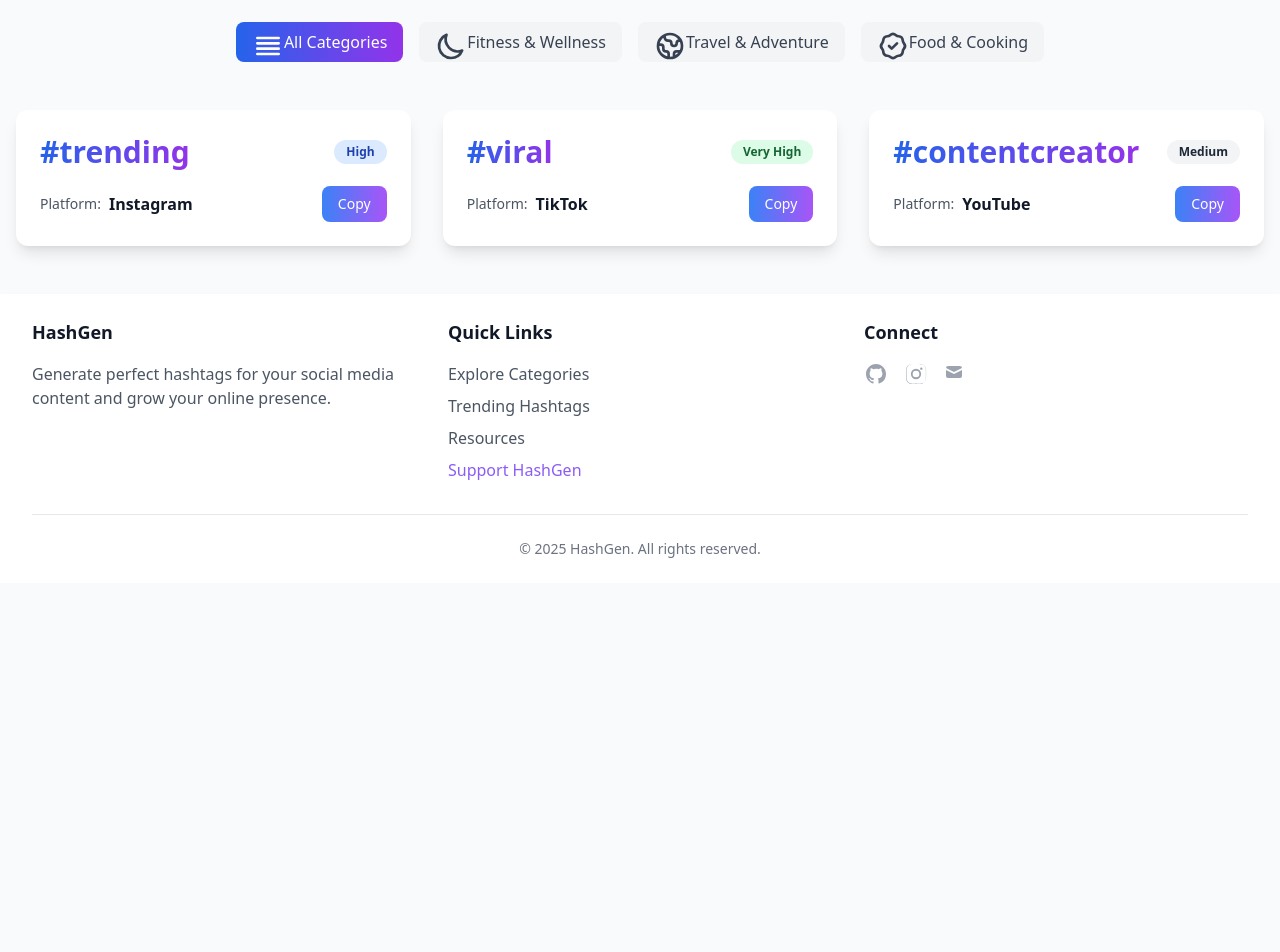
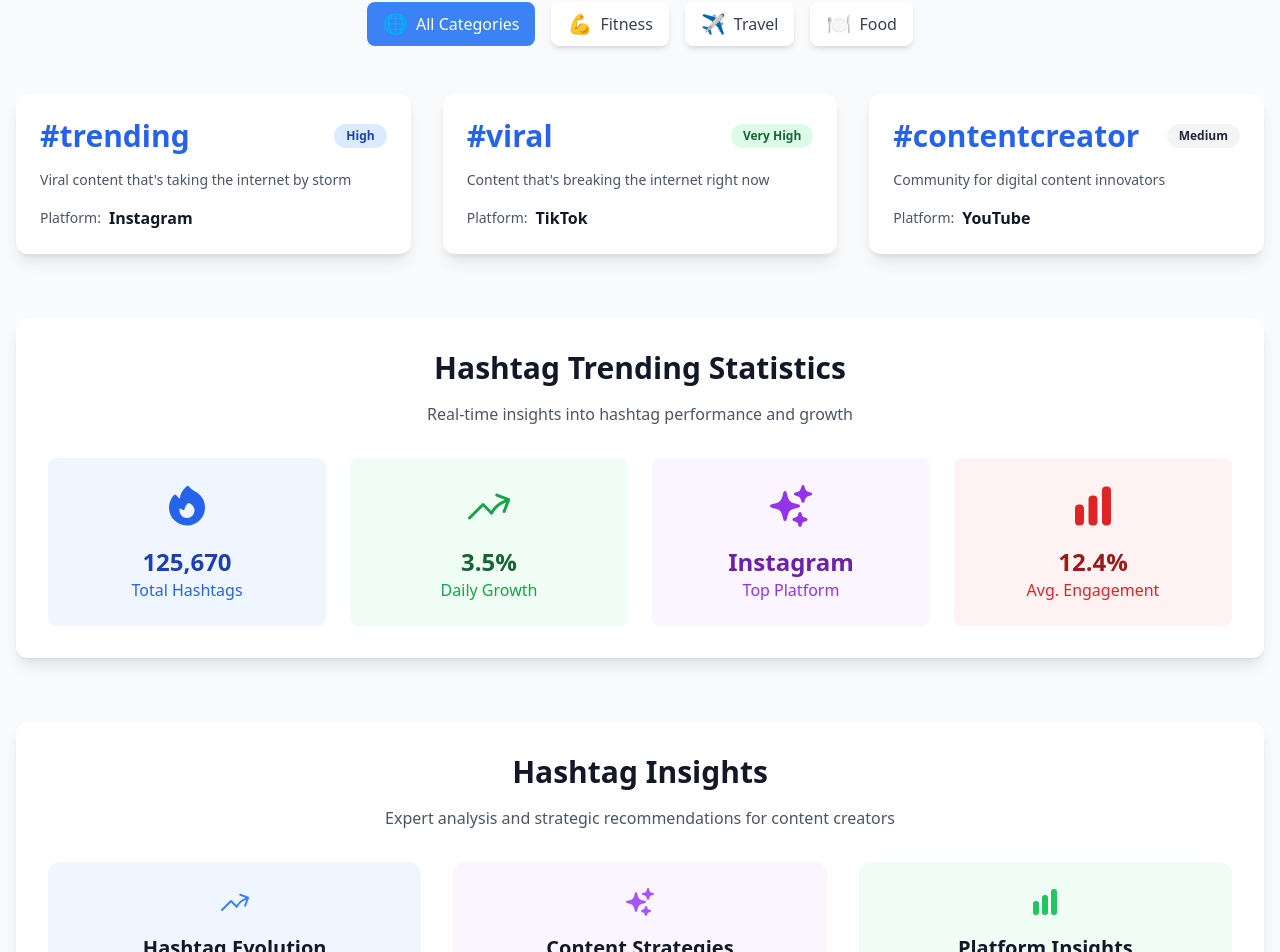
Before and after one commit to Codewithsalim12/ViralHash, a React (Vite) app: page /explore in a window 1280 px wide. Shown: the part 250-1202 px from the top of the page. Before the commit the page ends 833 px from the top, so only its background shows below. Built offline with nearby package versions, Linux system fonts and the light colour scheme.

Commit message:
fixed seo

```diff
--- a/package.json
+++ b/package.json
@@ -6,9 +6,10 @@
     "build": "vite build",
     "lint": "eslint .",
     "preview": "vite preview",
-  "dev": "vite"
+    "dev": "vite"
   },
   "dependencies": {
+    "framer-motion": "^12.5.0",
     "react": "^18.2.0",
     "react-dom": "^18.2.0",
     "react-helmet-async": "^2.0.5",
@@ -16,7 +17,7 @@
   },
   "devDependencies": {
     "@eslint/js": "^9.21.0",
-    "@heroicons/react": "^2.0.18",
+    "@heroicons/react": "^2.2.0",
     "@types/react": "^19.0.10",
     "@types/react-dom": "^19.0.4",
     "@vitejs/plugin-react": "^4.3.4",
--- a/src/components/SEO.jsx
+++ b/src/components/SEO.jsx
@@ -1,11 +1,12 @@
+import React from 'react'
 import { Helmet } from 'react-helmet-async'
 
 const SEO = ({
-  title = 'HashGen - Social Media Hashtag Generator',
-  description = 'Generate perfect hashtags for Instagram, YouTube, and TikTok. Boost your social media reach with intelligent hashtag recommendations.',
-  keywords = 'hashtag generator, social media marketing, Instagram hashtags, YouTube hashtags, TikTok hashtags, content strategy',
-  canonicalUrl = 'https://hashgen.onrender.com',
-  ogImage = '/images/hashtag-logo.svg'
+  title = 'HashGen | Hashtag Generator & Insights',
+  description = 'Discover, generate, and analyze the best hashtags for your social media content. Boost your engagement and reach across Instagram, TikTok, and YouTube.',
+  keywords = 'hashtag generator, social media hashtags, content creation, viral hashtags, Instagram hashtags, TikTok hashtags, YouTube hashtags',
+  image = '/og-image.png',
+  url = 'https://hashgen-ruddy.vercel.app/'
 }) => {
   return (
     <Helmet>
@@ -13,23 +14,25 @@ const SEO = ({
       <title>{title}</title>
       <meta name="description" content={description} />
       <meta name="keywords" content={keywords} />
-      <link rel="canonical" href={canonicalUrl} />
 
       {/* Open Graph / Facebook */}
       <meta property="og:type" content="website" />
-      <meta property="og:url" content={canonicalUrl} />
+      <meta property="og:url" content={url} />
       <meta property="og:title" content={title} />
       <meta property="og:description" content={description} />
-      <meta property="og:image" content={ogImage} />
+      <meta property="og:image" content={image} />
 
-      {/* Twitter Card */}
-      <meta name="twitter:card" content="summary_large_image" />
-      <meta name="twitter:url" content={canonicalUrl} />
-      <meta name="twitter:title" content={title} />
-      <meta name="twitter:description" content={description} />
-      <meta name="twitter:image" content={ogImage} />
+      {/* Twitter */}
+      <meta property="twitter:card" content="summary_large_image" />
+      <meta property="twitter:url" content={url} />
+      <meta property="twitter:title" content={title} />
+      <meta property="twitter:description" content={description} />
+      <meta property="twitter:image" content={image} />
 
-      {/* Robots */}
+      {/* Canonical link */}
+      <link rel="canonical" href={url} />
+
+      {/* Robots meta tag for indexing */}
       <meta name="robots" content="index, follow" />
     </Helmet>
   )
--- a/src/pages/Explore.jsx
+++ b/src/pages/Explore.jsx
@@ -1,91 +1,183 @@
 import React, { useState } from 'react'
 import SEO from '../components/SEO'
+import {
+  ArrowTrendingUpIcon,
+  SparklesIcon,
+  ChartBarIcon,
+  FireIcon
+} from '@heroicons/react/24/solid'
 
 export default function Explore() {
   const [activeCategory, setActiveCategory] = useState('all')
+  const [hoveredCard, setHoveredCard] = useState(null)
 
   const categories = [
     {
       name: 'all',
       title: 'All Categories',
-      description: 'Explore trending hashtags across all platforms',
-      icon: (
-        <svg className="w-8 h-8" fill="none" stroke="currentColor" viewBox="0 0 24 24">
-          <path strokeLinecap="round" strokeLinejoin="round" strokeWidth={2} d="M4 6h16M4 10h16M4 14h16M4 18h16" />
-        </svg>
-      )
+      color: 'bg-blue-500',
+      icon: '🌐'
     },
     {
       name: 'fitness',
-      title: 'Fitness & Wellness',
-      description: 'Motivational hashtags for health and fitness enthusiasts',
-      icon: (
-        <svg className="w-8 h-8" fill="none" stroke="currentColor" viewBox="0 0 24 24">
-          <path strokeLinecap="round" strokeLinejoin="round" strokeWidth={2} d="M20.354 15.354A9 9 0 018.646 3.646 9.003 9.003 0 0012 21a9.003 9.003 0 008.354-5.646z" />
-        </svg>
-      )
+      title: 'Fitness',
+      color: 'bg-green-500',
+      icon: '💪'
     },
     {
       name: 'travel',
-      title: 'Travel & Adventure',
-      description: 'Discover hashtags for wanderlust and exploration',
-      icon: (
-        <svg className="w-8 h-8" fill="none" stroke="currentColor" viewBox="0 0 24 24">
-          <path strokeLinecap="round" strokeLinejoin="round" strokeWidth={2} d="M3.055 11H5a2 2 0 012 2v1a2 2 0 002 2 2 2 0 012 2v2.945M8 3.935V5.5A2.5 2.5 0 0010.5 8h.5a2 2 0 012 2 2 2 0 104 0 2 2 0 012-2h1.064M15 20.488V18a2 2 0 012-2h3.064M21 12a9 9 0 11-18 0 9 9 0 0118 0z" />
-        </svg>
-      )
+      title: 'Travel',
+      color: 'bg-purple-500',
+      icon: '✈️'
     },
     {
       name: 'food',
-      title: 'Food & Cooking',
-      description: 'Delicious hashtags for culinary creators',
-      icon: (
-        <svg className="w-8 h-8" fill="none" stroke="currentColor" viewBox="0 0 24 24">
-          <path strokeLinecap="round" strokeLinejoin="round" strokeWidth={2} d="M9 12l2 2 4-4M7.835 4.697a3.42 3.42 0 001.946-.806 3.42 3.42 0 014.438 0 3.42 3.42 0 001.946.806 3.42 3.42 0 013.138 3.138 3.42 3.42 0 00.806 1.946 3.42 3.42 0 010 4.438 3.42 3.42 0 00-.806 1.946 3.42 3.42 0 01-3.138 3.138 3.42 3.42 0 00-1.946.806 3.42 3.42 0 01-4.438 0 3.42 3.42 0 00-1.946-.806 3.42 3.42 0 01-3.138-3.138 3.42 3.42 0 00-.806-1.946 3.42 3.42 0 010-4.438 3.42 3.42 0 00.806-1.946 3.42 3.42 0 013.138-3.138z" />
-        </svg>
-      )
+      title: 'Food',
+      color: 'bg-red-500',
+      icon: '🍽️'
     }
   ]
 
   const hashtagCollections = {
     all: [
-      { tag: '#trending', platform: 'Instagram', popularity: 'High' },
-      { tag: '#viral', platform: 'TikTok', popularity: 'Very High' },
-      { tag: '#contentcreator', platform: 'YouTube', popularity: 'Medium' }
+      {
+        tag: '#trending',
+        platform: 'Instagram',
+        popularity: 'High',
+        description: 'Viral content that\'s taking the internet by storm',
+        color: 'from-blue-400 to-purple-500'
+      },
+      {
+        tag: '#viral',
+        platform: 'TikTok',
+        popularity: 'Very High',
+        description: 'Content that\'s breaking the internet right now',
+        color: 'from-pink-400 to-red-500'
+      },
+      {
+        tag: '#contentcreator',
+        platform: 'YouTube',
+        popularity: 'Medium',
+        description: 'Community for digital content innovators',
+        color: 'from-green-400 to-blue-500'
+      }
     ],
     fitness: [
-      { tag: '#fitfam', platform: 'Instagram', popularity: 'Very High' },
-      { tag: '#workout', platform: 'TikTok', popularity: 'High' },
-      { tag: '#healthylifestyle', platform: 'YouTube', popularity: 'Medium' }
+      {
+        tag: '#fitfam',
+        platform: 'Instagram',
+        popularity: 'Very High',
+        description: 'Fitness community motivation and support',
+        color: 'from-green-400 to-blue-500'
+      },
+      {
+        tag: '#workout',
+        platform: 'TikTok',
+        popularity: 'High',
+        description: 'Share your fitness journey and progress',
+        color: 'from-yellow-400 to-red-500'
+      },
+      {
+        tag: '#healthylifestyle',
+        platform: 'YouTube',
+        popularity: 'Medium',
+        description: 'Inspiring wellness and nutrition content',
+        color: 'from-purple-400 to-pink-500'
+      }
     ],
     travel: [
-      { tag: '#wanderlust', platform: 'Instagram', popularity: 'Very High' },
-      { tag: '#traveltok', platform: 'TikTok', popularity: 'High' },
-      { tag: '#traveldiaries', platform: 'YouTube', popularity: 'Medium' }
+      {
+        tag: '#wanderlust',
+        platform: 'Instagram',
+        popularity: 'Very High',
+        description: 'Explore the world through stunning visuals',
+        color: 'from-blue-400 to-purple-500'
+      },
+      {
+        tag: '#traveltok',
+        platform: 'TikTok',
+        popularity: 'High',
+        description: 'Short-form travel experiences and tips',
+        color: 'from-pink-400 to-red-500'
+      },
+      {
+        tag: '#traveldiaries',
+        platform: 'YouTube',
+        popularity: 'Medium',
+        description: 'Documenting global adventures',
+        color: 'from-green-400 to-blue-500'
+      }
     ],
     food: [
-      { tag: '#foodie', platform: 'Instagram', popularity: 'Very High' },
-      { tag: '#cooking', platform: 'TikTok', popularity: 'High' },
-      { tag: '#recipe', platform: 'YouTube', popularity: 'Medium' }
+      {
+        tag: '#foodie',
+        platform: 'Instagram',
+        popularity: 'Very High',
+        description: 'Culinary creations and food adventures',
+        color: 'from-red-400 to-pink-500'
+      },
+      {
+        tag: '#cooking',
+        platform: 'TikTok',
+        popularity: 'High',
+        description: 'Quick and creative cooking content',
+        color: 'from-yellow-400 to-orange-500'
+      },
+      {
+        tag: '#recipe',
+        platform: 'YouTube',
+        popularity: 'Medium',
+        description: 'Step-by-step culinary instructions',
+        color: 'from-purple-400 to-indigo-500'
+      }
     ]
   }
+
+  const trendingStats = {
+    totalHashtags: 125670,
+    dailyGrowth: 3.5,
+    topPlatform: 'Instagram',
+    averageEngagement: 12.4
+  }
+
+  const insights = [
+    {
+      title: 'Hashtag Evolution',
+      description: 'How hashtag trends change across platforms',
+      icon: <ArrowTrendingUpIcon className="w-8 h-8 text-blue-500" />,
+      color: 'bg-blue-50'
+    },
+    {
+      title: 'Content Strategies',
+      description: 'Optimize your hashtag usage for maximum reach',
+      icon: <SparklesIcon className="w-8 h-8 text-purple-500" />,
+      color: 'bg-purple-50'
+    },
+    {
+      title: 'Platform Insights',
+      description: 'Deep dive into hashtag performance metrics',
+      icon: <ChartBarIcon className="w-8 h-8 text-green-500" />,
+      color: 'bg-green-50'
+    }
+  ]
 
   const filteredHashtags = hashtagCollections[activeCategory] || hashtagCollections.all
 
   return (
-    <>
+    <div className="container mx-auto px-4 py-12 bg-gray-50">
       <SEO
         title="Explore Hashtag Categories | HashGen"
-        description="Discover trending hashtags across different categories. Find the perfect hashtags for fitness, travel, food, and more!"
-        keywords="hashtag categories, trending hashtags, social media hashtags, content creation, Instagram hashtags, TikTok hashtags"
+        description="Discover trending hashtags across different categories."
+        keywords="hashtag categories, trending hashtags"
       />
-      <div className="container mx-auto px-4 py-12">
+
+      {/* Hashtag Categories Section */}
       <div className="text-center mb-12">
-          <h1 className="text-4xl font-bold text-gray-900 mb-4">
-            Explore Hashtag Categories
+        <h1 className="text-5xl font-extrabold text-gray-900 mb-4">
+          Hashtag Explorer
         </h1>
         <p className="text-xl text-gray-600 max-w-2xl mx-auto">
-            Discover trending hashtags tailored to your content niche and boost your social media engagement.
+          Discover trending hashtags tailored to your content niche
         </p>
       </div>
 
@@ -97,25 +189,24 @@ export default function Explore() {
             className={`
               flex items-center space-x-2 px-4 py-2 rounded-lg transition-all duration-300
               ${activeCategory === category.name
-                  ? 'bg-gradient-to-r from-blue-600 to-purple-600 text-white'
-                  : 'bg-gray-100 text-gray-700 hover:bg-gray-200'}
+                ? `${category.color} text-white`
+                : 'bg-white text-gray-700 hover:bg-gray-100 shadow-md'}
             `}
           >
-              <span className="w-6 h-6">{category.icon}</span>
+            <span className="text-xl">{category.icon}</span>
             <span>{category.title}</span>
           </button>
         ))}
       </div>
 
-        <div className="grid md:grid-cols-2 lg:grid-cols-3 gap-8">
-          {filteredHashtags.map((hashtag, index) => (
+      <div className="grid md:grid-cols-2 lg:grid-cols-3 gap-8 mb-16">
+        {filteredHashtags.map((hashtag) => (
           <div
-              key={index}
-              className="bg-white rounded-xl shadow-lg overflow-hidden transform transition-all duration-300 hover:scale-105 hover:shadow-xl"
+            key={hashtag.tag}
+            className="bg-white rounded-xl shadow-lg p-6"
           >
-              <div className="p-6">
             <div className="flex justify-between items-center mb-4">
-                  <span className="text-3xl font-bold text-transparent bg-clip-text bg-gradient-to-r from-blue-600 to-purple-600">
+              <span className="text-3xl font-bold text-blue-600">
                 {hashtag.tag}
               </span>
               <span className={`
@@ -129,25 +220,107 @@ export default function Explore() {
                 {hashtag.popularity}
               </span>
             </div>
+            <p className="text-sm mb-4 text-gray-600">
+              {hashtag.description}
+            </p>
             <div className="flex items-center justify-between">
               <div className="flex items-center space-x-2">
                 <span className="text-sm font-medium text-gray-600">Platform:</span>
                 <span className="font-bold text-gray-900">{hashtag.platform}</span>
               </div>
-                  <button className="
-                    bg-gradient-to-r from-blue-500 to-purple-500
-                    text-white px-4 py-2 rounded-lg text-sm
-                    hover:from-blue-600 hover:to-purple-600
-                    transition-colors
-                  ">
-                    Copy
-                  </button>
-                </div>
             </div>
           </div>
         ))}
       </div>
+
+      {/* Trending Stats Section */}
+      <div className="bg-white rounded-xl shadow-lg p-8 mb-16">
+        <div className="text-center mb-8">
+          <h2 className="text-3xl font-bold text-gray-900 mb-4">
+            Hashtag Trending Statistics
+          </h2>
+          <p className="text-gray-600 max-w-2xl mx-auto">
+            Real-time insights into hashtag performance and growth
+          </p>
         </div>
-    </>
+
+        <div className="grid md:grid-cols-4 gap-6">
+          <div className="bg-blue-50 p-6 rounded-lg text-center">
+            <FireIcon className="w-12 h-12 text-blue-600 mx-auto mb-4" />
+            <h3 className="text-2xl font-bold text-blue-800">
+              {trendingStats.totalHashtags.toLocaleString()}
+            </h3>
+            <p className="text-blue-600">Total Hashtags</p>
+          </div>
+
+          <div className="bg-green-50 p-6 rounded-lg text-center">
+            <ArrowTrendingUpIcon className="w-12 h-12 text-green-600 mx-auto mb-4" />
+            <h3 className="text-2xl font-bold text-green-800">
+              {trendingStats.dailyGrowth}%
+            </h3>
+            <p className="text-green-600">Daily Growth</p>
+          </div>
+
+          <div className="bg-purple-50 p-6 rounded-lg text-center">
+            <SparklesIcon className="w-12 h-12 text-purple-600 mx-auto mb-4" />
+            <h3 className="text-2xl font-bold text-purple-800">
+              {trendingStats.topPlatform}
+            </h3>
+            <p className="text-purple-600">Top Platform</p>
+          </div>
+
+          <div className="bg-red-50 p-6 rounded-lg text-center">
+            <ChartBarIcon className="w-12 h-12 text-red-600 mx-auto mb-4" />
+            <h3 className="text-2xl font-bold text-red-800">
+              {trendingStats.averageEngagement}%
+            </h3>
+            <p className="text-red-600">Avg. Engagement</p>
+          </div>
+        </div>
+      </div>
+
+      {/* Insights Section */}
+      <div className="bg-white rounded-xl shadow-lg p-8">
+        <div className="text-center mb-8">
+          <h2 className="text-3xl font-bold text-gray-900 mb-4">
+            Hashtag Insights
+          </h2>
+          <p className="text-gray-600 max-w-2xl mx-auto">
+            Expert analysis and strategic recommendations for content creators
+          </p>
+        </div>
+
+        <div className="grid md:grid-cols-3 gap-8">
+          {insights.map((insight, index) => (
+            <div
+              key={index}
+              className={`
+                ${insight.color} p-6 rounded-xl
+                flex flex-col items-center text-center
+                transform transition-all duration-300
+                hover:shadow-lg
+              `}
+            >
+              <div className="mb-4">
+                {insight.icon}
+              </div>
+              <h3 className="text-xl font-bold text-gray-900 mb-2">
+                {insight.title}
+              </h3>
+              <p className="text-gray-600">
+                {insight.description}
+              </p>
+              <button className="
+                mt-4 px-4 py-2 bg-white text-blue-600
+                rounded-full hover:bg-blue-50
+                transition-colors font-semibold
+              ">
+                Learn More
+              </button>
+            </div>
+          ))}
+        </div>
+      </div>
+    </div>
   )
 }
```
Also changed, not shown: public/google-site-verification.html (added, +11 -0 lines), public/performance.json (added, +39 -0 lines), public/structured-data.json (added, +25 -0 lines), public/robots.txt, 2 other files (tests, documents, lock files or other folders). Lines whose indentation alone changed are shown as unchanged.
